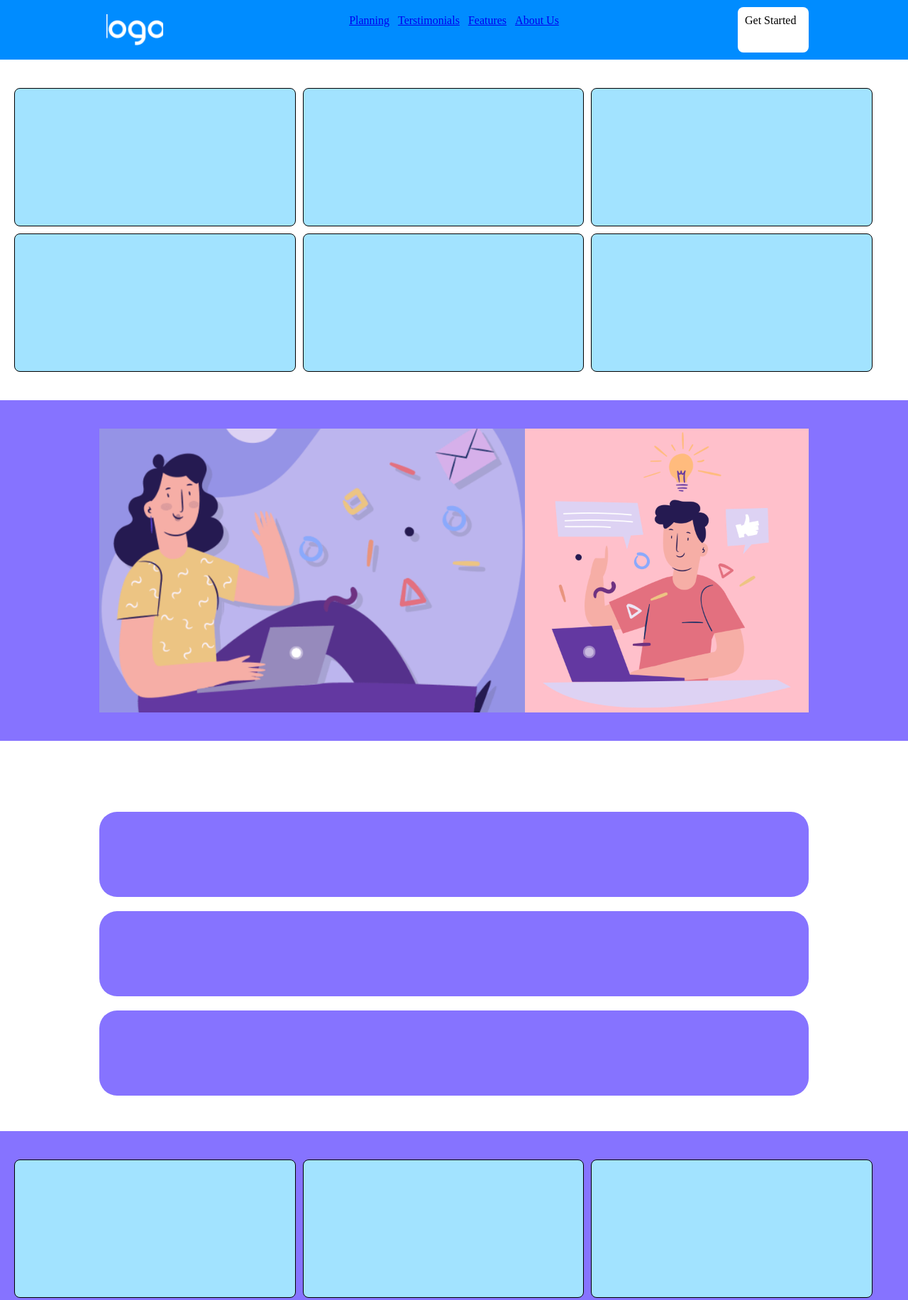
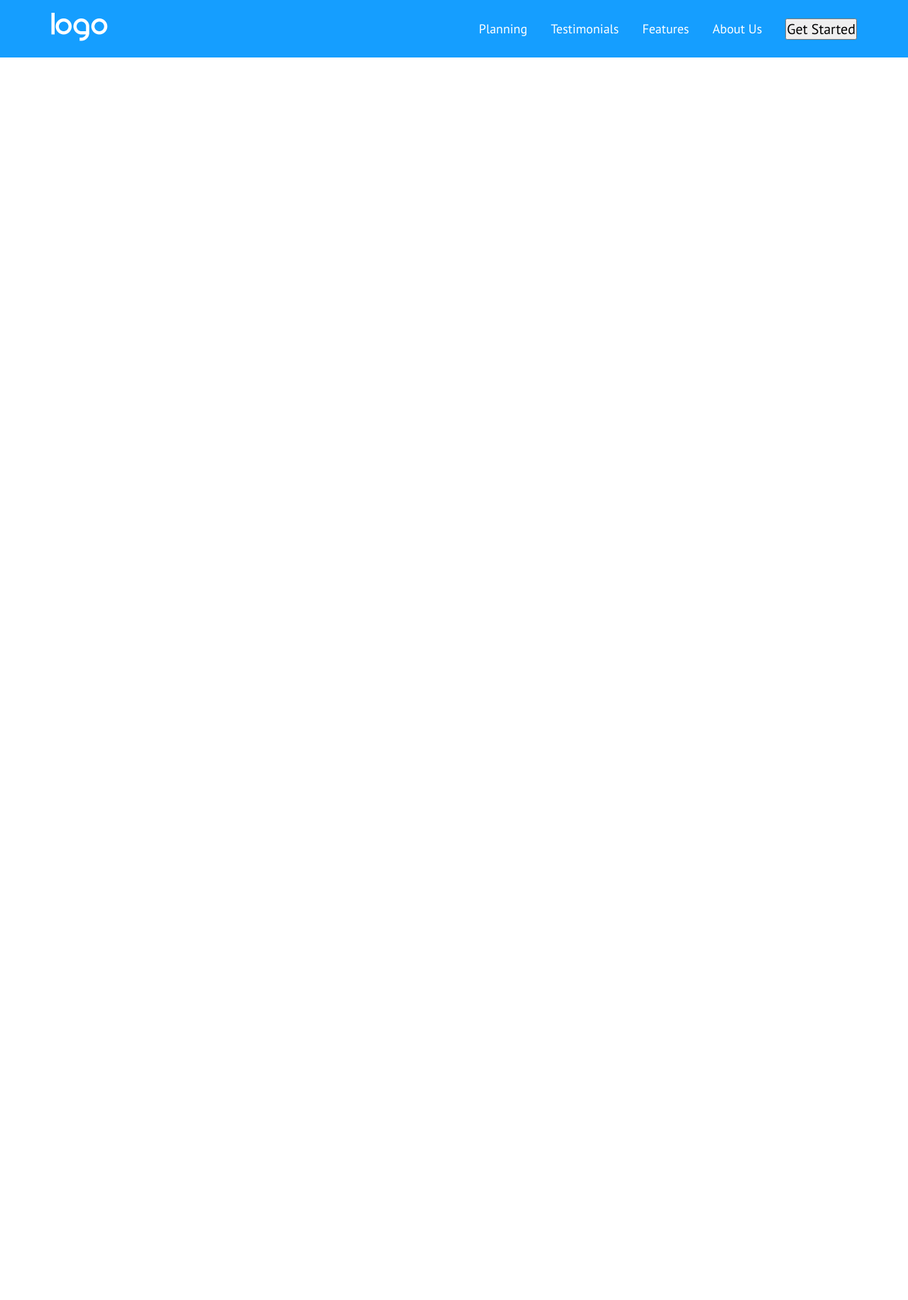
Before and after one commit to GiuseppeTrp/htmlcss-responsive-layout, a plain HTML site: page index.html in a window 1280 px wide. Shown: the top 1832 px of the page at 71% size. After the commit the page ends 800 px from the top, so only its background shows below. Drawn offline with Linux system fonts and the light colour scheme.

Commit message:
Ricominciato.-Header added

```diff
--- a/css/style.css
+++ b/css/style.css
@@ -2,233 +2,51 @@
     margin: 0;
     padding: 0;
     box-sizing: border-box;
-}
-/* reset */
-
-img{
-    width: 100%;
-    height: 100%;
-    object-fit: cover;
-
+    font-family: 'PT Sans', sans-serif;
 
 }
 
 
-/* i container hanno una dimensione fissa,  centrati orizzontalmente */
 .container {
-
-
-    max-width: 1000px;
-    margin-left: auto;
-    margin-right: auto;
+    max-width: 1200px;
+    margin: 0 auto;
+    padding: 0 32px;
 
 }
 
-.container-small{
-
-
-
-    gap: 10px;
-    margin-left: auto;
-    margin-right: auto;
+.flex{
     display: flex;
-    flex-wrap: wrap;
-
-    height: 400px;
-}
-
-.card{
-    border: 1px solid black;
-    width: calc((100% - 50px) / 3);
-    background-color: #a2e3ff;
-    border-radius: 8px;
-}
-
-header, section {
-    padding: 40px 20px;
 }
 
 
-.bg-purple{
-    background-color: #8673ff;
+header {
+    background-color: rgb(21, 158, 255);
+    font-size: 18px;
 }
 
-.bg-white {
-    background-color: white;
-    padding: 100px 0 50px 0;
+.container {
+    justify-content: space-between;
+    align-items: center;
+    padding-top: 18px;
+    padding-bottom: 18px;
 }
-.bg-color {
-    background-color: #8673ff ;
+
+.container .btn {
+    font-size: 20px;
+}
+
+.container ul {
+    gap: 33px;
+    align-items: center;
+    color: white;
+}
+
+.container ul li{
+    list-style-type: none;
 
 }
 
-
-
-
-/* sezione navbar */
-nav {
-    background-color: #008cff;
-    /* test */
-    padding: 10px ;
+a{
+   text-decoration: none;
+   color: white;
 }
-
-nav .container > * {
-
-
-    padding: 10px;
-}
-
-nav .container {
-
-
-    display: flex;
-
-}
-
-nav .logo {
-    width: 100px;
-}
-
-
-nav .nav-links {
-    flex-grow: 1;
-}
-nav .nav-links ul {
-    display: flex;
-    justify-content: center;
-    list-style-type: none;
-    gap: 12px;
-}
-
-
-nav .login {
-    width: 100px;
-    border-radius: 8px;
-    background-color: white;
-
-
-}
-/* fine sezione navbar */
-
-
-
-
-
-
-
-.cont{
-    width: 70%;
-    height: 100%;
-    border: 1px black solid;
-    background-color: blue;
-}
-
-
-
-
-
-.row {
-    display: flex;
-
-}
-
-.column{
-    display: flex;
-    flex-direction: column;
-    gap: 20px;
-    height: 400px;
-
-
-}
-
-.column-big {
-
-    height: 400px;
-
-
-
-    /* width: 60%; */
-    flex-grow: 1;
-}
-
-.column-small {
-    background-color: #ffc0cb;
-    height: 400px;
-
-
-}
-
-.test{
-    background-color:#8673ff;
-    border-radius: 25px;
-}
-
-
-
-.big-content {
-    display: flex;
-    border: 1px solid green;
-    height: 600px;
-    background-color: yellow;
-
-    /* test */
-}
-
-
-.bg-final{
-    background-color: #8673ff;
-
-}
-
-
-/* sezione footer */
-
-footer {
-    background-color: rgb(60, 58, 58);
-    /* test */
-
-    padding-top: 8px;
-}
-
-.bg-final .container-small{
-    display: flex;
-    justify-content: center;
-}
-
-.footer-link{
-    width: 50%;
-    background-color: white;
-
-}
-
-.footer-top{
-    background-color: #8673ff ;
-}
- #footer-top {
-    display: flex;
-    justify-content: center;
-    margin-bottom: 30px;
-    height: 500px;
-    background-color: #8673ff;
-}
-
-#footer-bottom {
-    display: flex;
-    justify-content: center;
-    margin-bottom: 30px;
-    height: 100px;
-    background-color: rgb(60, 58, 58);
-}
-
-
-
-
-.footer-final{
-
-    height: 200px;
-    background-color: rgb(60, 58, 58);
-}
-
-
-
-/* fine sezione footer */
--- a/index.html
+++ b/index.html
@@ -1,180 +1,30 @@
 <!DOCTYPE html>
-<html lang="it">
+<html lang="en">
   <head>
     <meta charset="UTF-8">
     <meta name="viewport" content="width=device-width, initial-scale=1.0">
-
+    <link rel="preconnect" href="https://fonts.googleapis.com">
+    <link rel="preconnect" href="https://fonts.gstatic.com" crossorigin>
+    <link href="https://fonts.googleapis.com/css2?family=PT+Sans:ital,wght@0,400;0,700;1,400;1,700&display=swap"
+      rel="stylesheet">
     <link rel="stylesheet" href="css/style.css">
-
-    <title>Discord</title>
+    <title>Resp Layout</title>
   </head>
   <body>
-
-    <nav>
-        <div class="container">
+    <!-- Header -->
+    <header>
+      <div class="container flex">
       <div class="logo">
-                <img src="img/logo.png" alt="">
+        <img src="img/logo.png" alt="Logo">
       </div>
-
-            <div class="nav-links">
-                <ul>
-                    <li>
-                        <a href="#">Planning</a>
-                    </li>
-                    <li>
-                        <a href="#">Terstimonials</a>
-                    </li>
-                    <li>
-                        <a href="#">Features</a>
-                    </li>
-                    <li>
-                        <a href="#">About Us</a>
-                    </li>
-
+      <div class="links flex">
+      <ul class="flex">
+        <li><a href="#">Planning</a></li>
+        <li><a href="#">Testimonials</a></li>
+        <li><a href="#">Features</a></li>
+        <li><a href="#">About Us</a></li>
+        <li><button class="btn">Get Started</button></li>
       </ul>
-            </div>
-
-            <div class="login">
-                Get Started
-            </div>
-        </div>
-    </nav>
-
-    <header id="hero">
-        <div class="container-small">
-            <div class="card">
-
-
-            </div>
-            <div class="card">
-
-
-            </div>
-            <div class="card">
-
-            </div>
-            <div class="card">
-
-            </div>
-            <div class="card">
-
-            </div>
-            <div class="card">
-
-            </div>
-
-        </div>
     </header>
-
-
-    <section class="bg-purple">
-
-        <div class="container row">
-            <div class="column-big">
-                    <img src="img/planning1.png" alt="">
-            </div>
-            <div class="column-small">
-                <img src="img/planning2.png" alt="">
-
-            </div>
-        </div>
-
-    </section>
-
-    <section class="bg-white">
-        <div class="container column">
-
-            <div class="column testimonial">
-
-                <div class="column test">
-
-                </div>
-
-                <div class="column test">
-
-                </div>
-
-                <div class="column test">
-
-                </div>
-
-
-
-            </div>
-
-
-
-            </div>
-        </div>
-    </section>
-
-    <section class="bg-color">
-        <div class="container-small">
-            <div class="card">
-
-
-            </div>
-            <div class="card">
-
-
-            </div>
-            <div class="card">
-
-            </div>
-            <div class="card">
-
-            </div>
-            <div class="card">
-
-            </div>
-            <div class="card">
-
-            </div>
-
-        </div>
-    </section>
-
-    <section class="bg-double">
-
-        <div class="container">
-            <div class="big-content">
-                <div class="cont">
-
-
-                </div>
-
-                <div class="cont-test">
-
-                </div>
-
-
-            </div>
-        </div>
-
-    </section>
-
-    <section class="bg-final">
-        <div class="container-small">
-            <div class="footer-link" >
-
-            </div>
-
-        </div>
-    </section>
-
-
-        <hr>
-    <footer>
-        <div id="footer-bottom" class="container row">
-            <div class="footer-final">
-
-
-
-            </div>
-
-
-        </div>
-    </footer>
-
   </body>
 </html>
```
Lines whose indentation alone changed are shown as unchanged.
